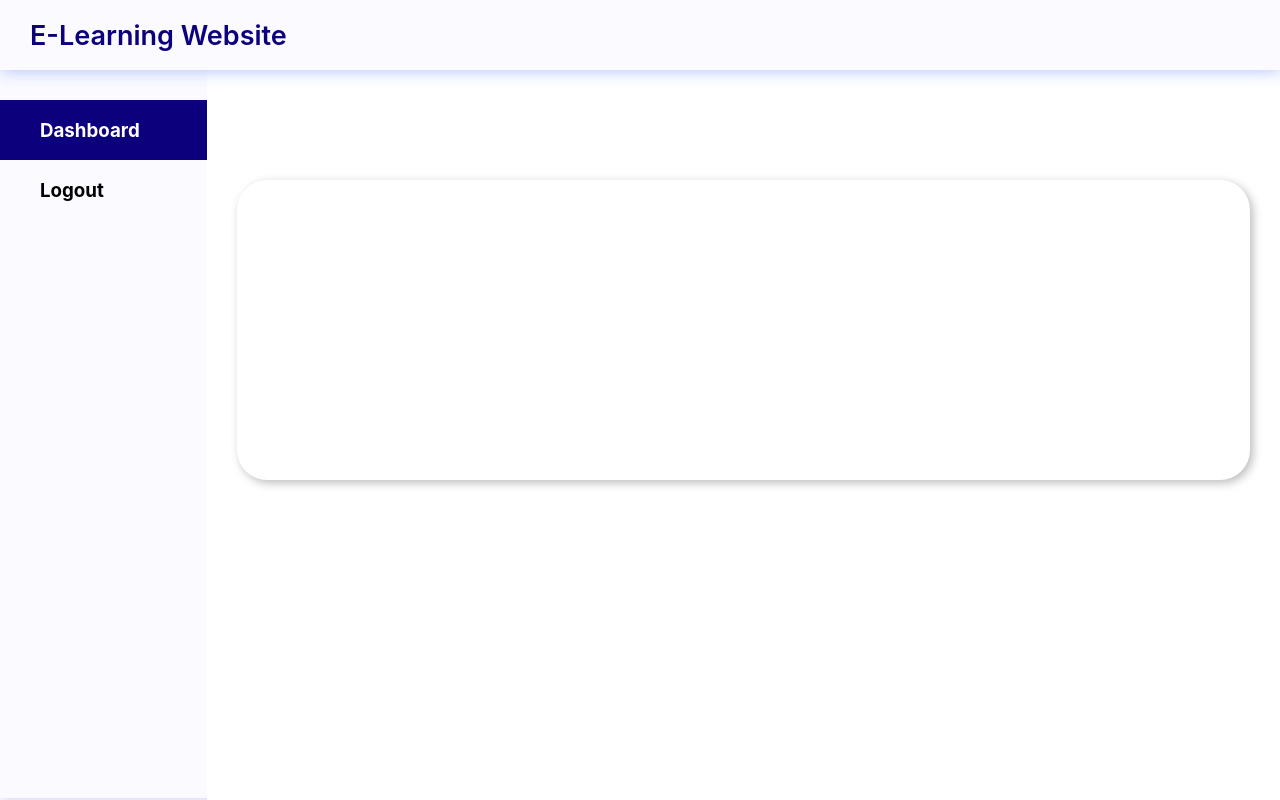
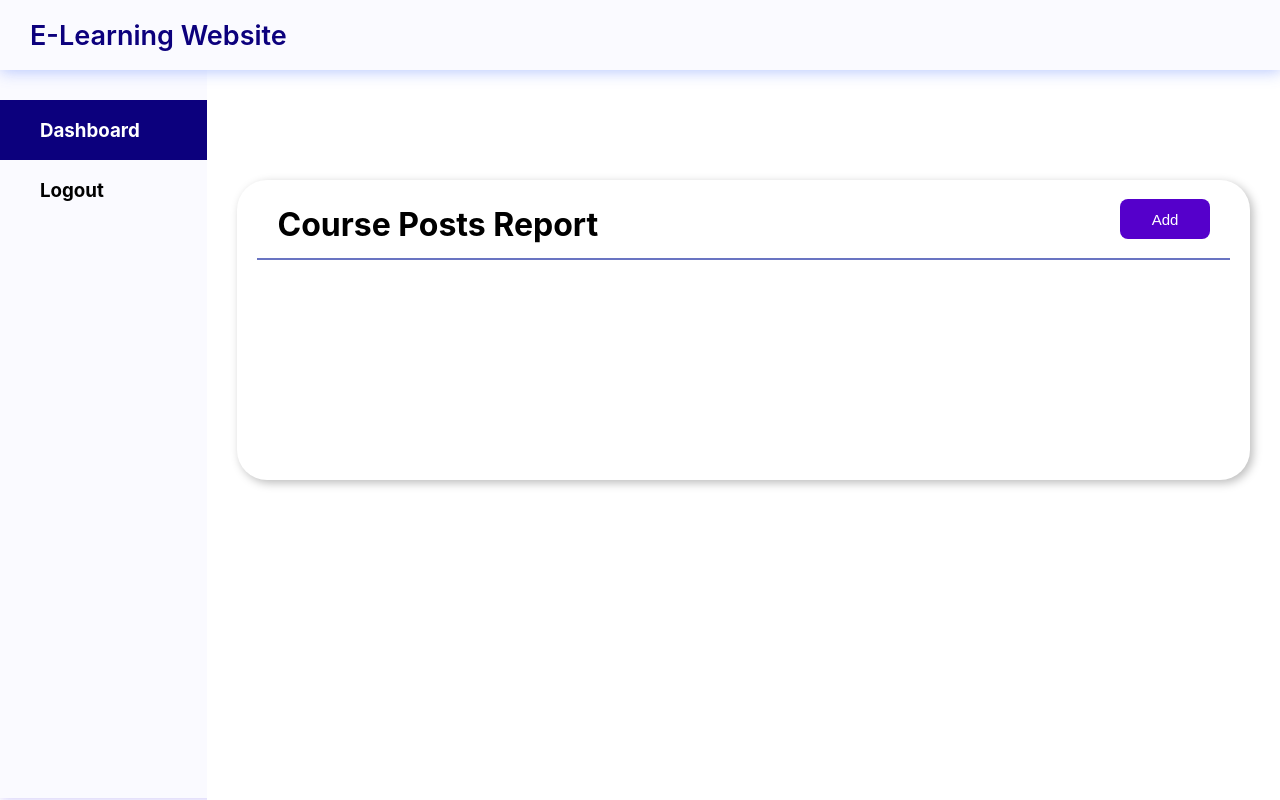
Before and after one commit to yousifdahabra/e-learning-website, a React (Create React App) app in the folder learning/: page /Posts in a window 1280 px wide. Built offline with nearby package versions, Linux system fonts and the light colour scheme.

Commit message:
Update Posts page by add Post header components

```diff
--- a/learning/src/pages/Posts.jsx
+++ b/learning/src/pages/Posts.jsx
@@ -2,6 +2,8 @@ import React, { useEffect, useState } from "react";
 import { useNavigate } from "react-router-dom";
 import Header from "../components/base/Header";
 import NavContainer from "../components/users/NavContainer";
+import PostsReportBody from "../components/users/posts/ReportBody";
+import PostsReportHeader from "../components/users/posts/PostsReportHeader";
 const Posts = () =>{
 
     return <>
@@ -11,6 +13,7 @@ const Posts = () =>{
 
          <div className="main">
             <div className="report-container">
+                <PostsReportHeader/>
 
             </div>
         </div>
```
